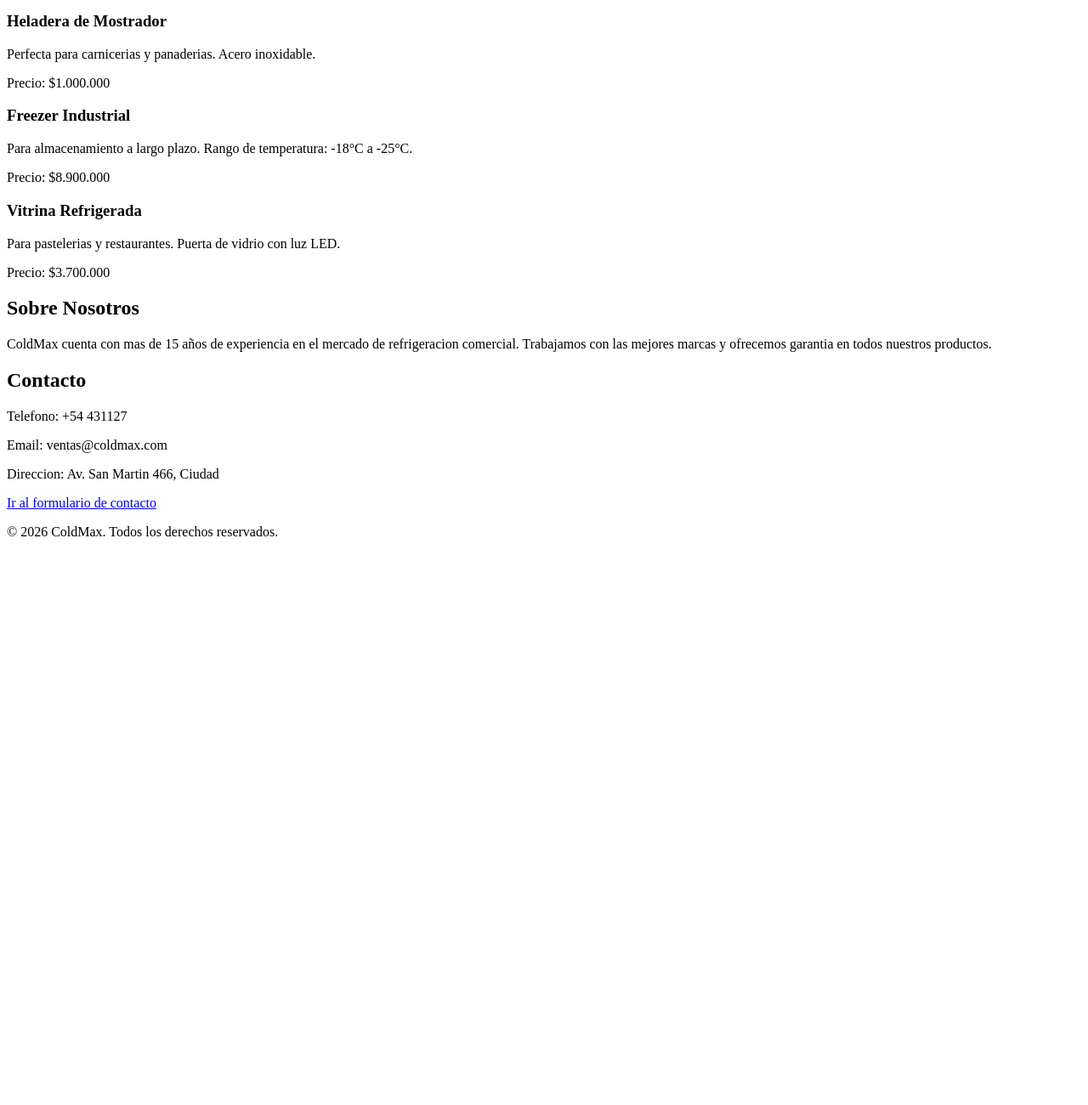
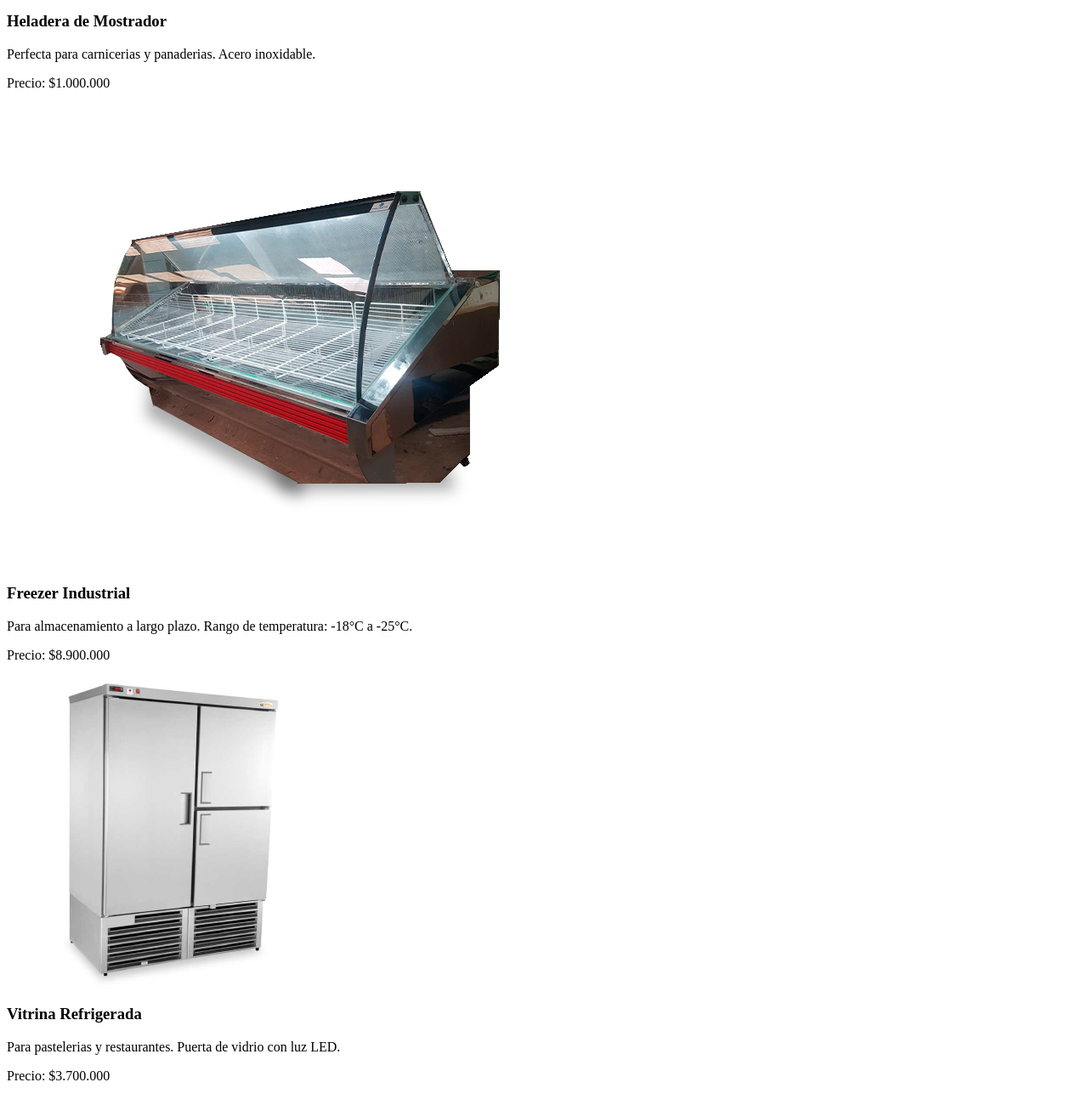
Before and after one commit to JulianIstea/Aplicaciones-Web, a plain HTML site: page index.html in a window 1280 px wide. Shown: the part 680-1980 px from the top of the page at 85% size. Before the commit the page ends 1331 px from the top, so only its background shows below. Drawn offline with Linux system fonts and the light colour scheme.

Commit message:
imagenes

```diff
--- a/index.html
+++ b/index.html
@@ -53,6 +53,11 @@
 						inoxidable.
 					</p>
 					<p>Precio: $1.000.000</p>
+					<img
+					    src="Multimedia/heladera-exhibidora-batea-02.jpg"
+						alt="Heladera Mostrador"
+						loading="lazy"
+					/>
 				</article>
 
 				<article>
@@ -62,6 +67,11 @@
 						-18°C a -25°C.
 					</p>
 					<p>Precio: $8.900.000</p>
+					<img
+					    src="Multimedia/Freezer-Vertical-Industrial-PRO-Heavy-Duty.jpg"
+						alt="Freezer Industrial"
+						loading="lazy"
+					/>
 				</article>
 
 				<article>
@@ -71,6 +81,11 @@
 						luz LED.
 					</p>
 					<p>Precio: $3.700.000</p>
+					<img
+					    src="Multimedia/Vitrina.png"
+						alt="Vitrina"
+						loading="lazy"
+ 					/>
 				</article>
 			</section>
 
```
